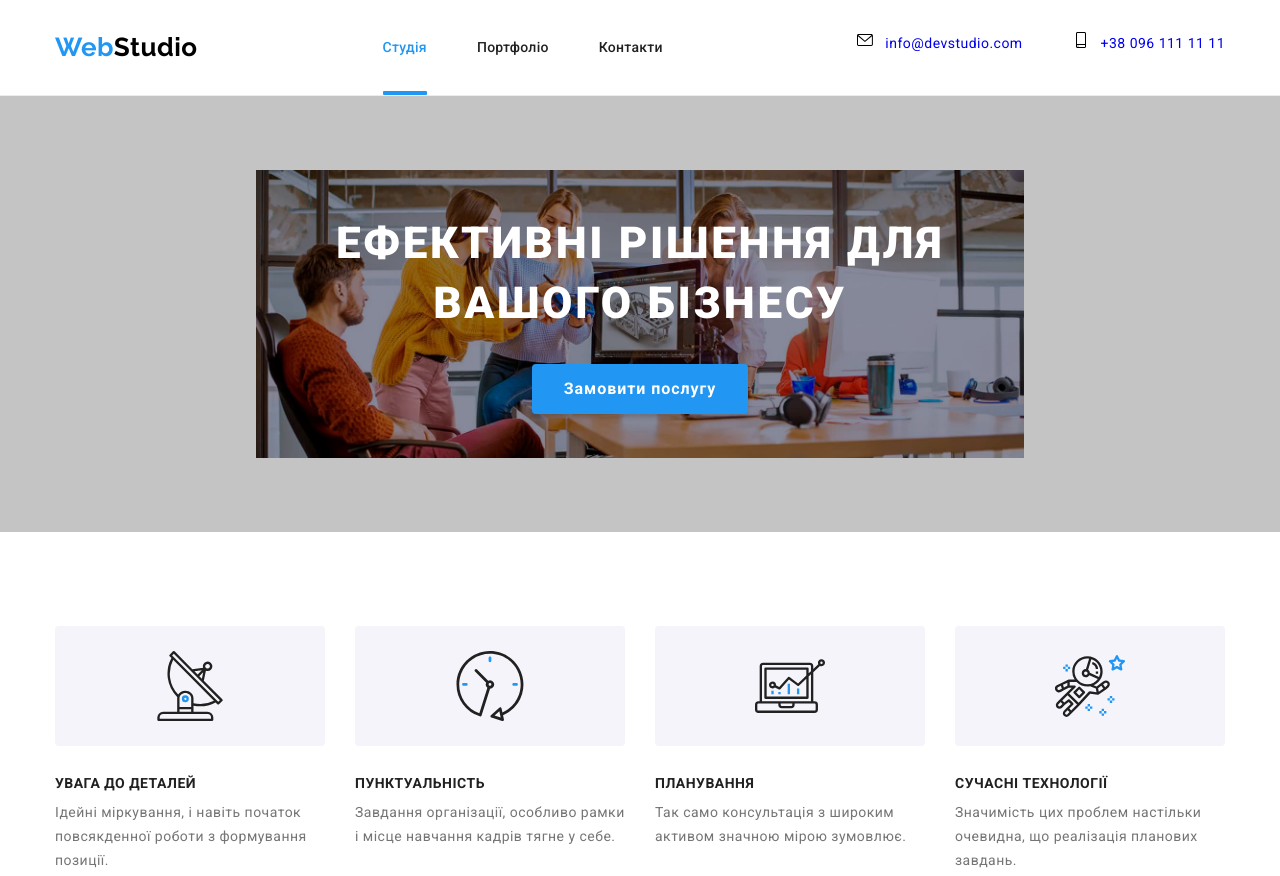
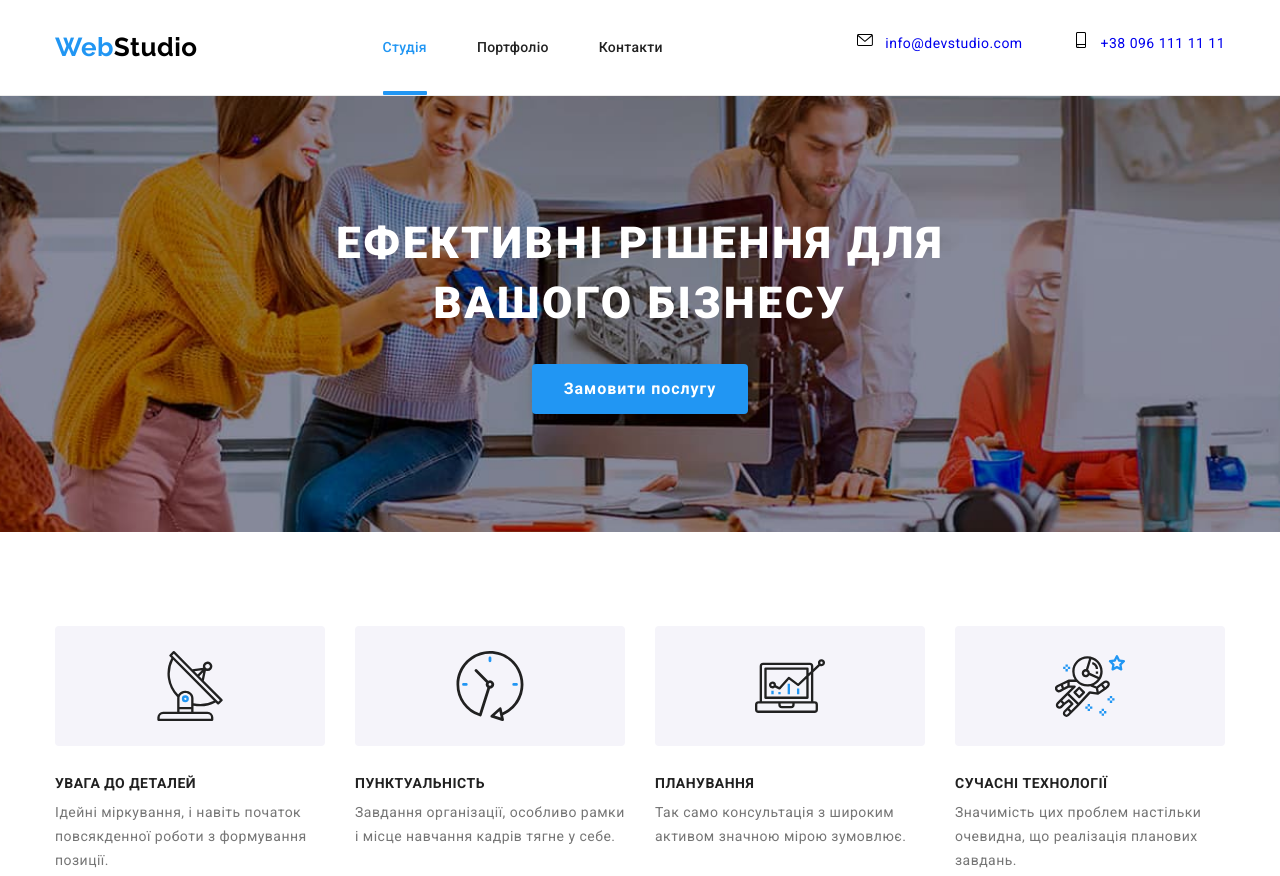
Before and after one commit to callmesergo/goit-markup-hw-08, a plain HTML site: page index.html in a window 1280 px wide. Shown: the top 876 px of the page. Drawn offline with nearby package versions, Linux system fonts and the light colour scheme.

Commit message:
fixed img

```diff
--- a/sass/layout/_hero.scss
+++ b/sass/layout/_hero.scss
@@ -54,7 +54,7 @@ screen and (min-resolution: 2dppx) and (mix-width: 768px) {
         width: 700px;
     }
     .hero {
-        max-width: 1680px;
+        background-size: 1680px;
         background-image: url('../images/hero/hero.desktop.jpg');
         }
         .hero-title {
```
Also changed, not shown: css/main.css, css/main.min.css, 1 other file.
